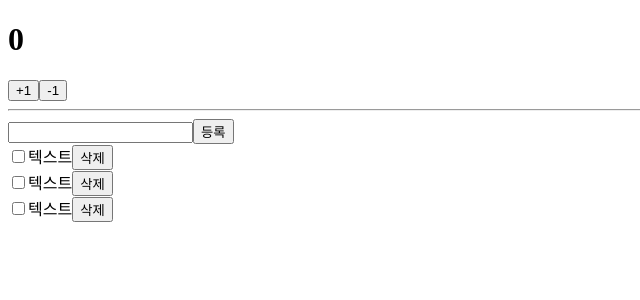
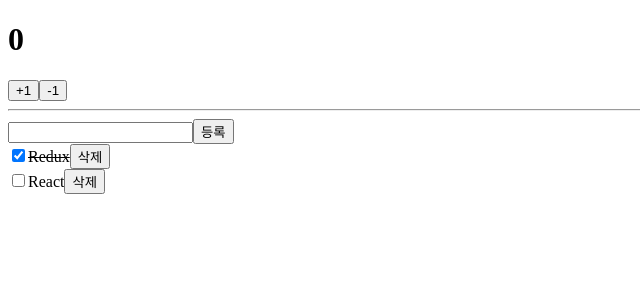
Before and after one commit to wyjeon/react-redux-recap, a React (Create React App) app: page / in a window 1280 px wide. Shown: the top 300 px of the page, without its empty margins (0-640 px from the left). Built offline with nearby package versions, Linux system fonts and the light colour scheme.

Commit message:
Container Component 작성

```diff
--- a/src/App.js
+++ b/src/App.js
@@ -1,13 +1,15 @@
 import React from 'react';
 import Counter from './components/Counter';
 import Todos from './components/Todos';
+import CounterContainer from './containers.js/CounterContainer';
+import TodosContainer from './containers.js/TodosContainer';
 
 function App() {
   return (
     <div>
-      <Counter number={0} />
+      <CounterContainer number={0} />
       <hr />
-      <Todos />
+      <TodosContainer />
     </div>
   );
 }
--- a/src/components/Todos.js
+++ b/src/components/Todos.js
@@ -3,9 +3,16 @@
 const TodoItem = ({ todo, onToggle, onRemove }) => {
   return (
     <div>
-      <input type="checkbox" />
-      <span>텍스트</span>
-      <button>삭제</button>
+      <input
+        type="checkbox"
+        onClick={() => onToggle(todo.id)}
+        checked={todo.done}
+        readOnly={true}
+      />
+      <span style={{ textDecoration: todo.done ? 'line-through' : 'none' }}>
+        {todo.text}
+      </span>
+      <button onClick={() => onRemove(todo.id)}>삭제</button>
     </div>
   );
 };
@@ -13,25 +20,34 @@
 const Todos = ({
   input,
   todos,
-  onChangInput,
+  onChangeInput,
   onInsert,
   onToggle,
   onRemove,
 }) => {
   const onSumbit = e => {
     e.preventDefault();
+    onInsert(input);
+    onChangeInput('');
   };
+
+  const onChange = e => onChangeInput(e.target.value);
 
   return (
     <div>
       <form onSubmit={onSumbit}>
-        <input type="text" />
+        <input type="text" value={input} onChange={onChange} />
         <button type="submit">등록</button>
       </form>
       <div>
-        <TodoItem />
-        <TodoItem />
-        <TodoItem />
+        {todos.map(todo => (
+          <TodoItem
+            todo={todo}
+            key={todo.id}
+            onToggle={onToggle}
+            onRemove={onRemove}
+          />
+        ))}
       </div>
     </div>
   );
--- a/src/containers.js/CounterContainer.js
+++ b/src/containers.js/CounterContainer.js
@@ -1 +1,30 @@
 // Container Component
+import React from 'react';
+import Counter from '../components/Counter';
+import { connect } from 'react-redux';
+import { increase, decrease } from '../modules/counter';
+
+const CounterComtainer = ({ number, increase, decrease }) => {
+  return (
+    <Counter number={number} onIncrease={increase} onDecrease={decrease} />
+  );
+};
+
+// 리덕스 스토어 안의 상태를 컴포넌트의 props로 넘겨주기 위해 사용
+const mapStateToProps = state => ({
+  // state는 현재 스토어가 지니고 있는 상태
+  number: state.counter.number,
+});
+
+// 액션 생성 함수를 컴포넌트의 props로 넘겨주기 위해 사용
+const mapDispatchToProps = dispatch => ({
+  increase: () => {
+    dispatch(increase());
+  },
+  decrease: () => {
+    dispatch(decrease());
+  },
+});
+
+// 컴포넌트와 리덕스를 연동하기 위해 connect()를 사용
+export default connect(mapStateToProps, mapDispatchToProps)(CounterComtainer);
--- /dev/null
+++ b/src/containers.js/TodosContainer.js
@@ -0,0 +1,29 @@
+import React from 'react';
+import { connect } from 'react-redux';
+import { changeInput, insert, toggle, remove } from '../modules/todos';
+import Todos from '../components/Todos';
+
+const TodosContainer = ({
+  input,
+  todos,
+  changeInput,
+  insert,
+  toggle,
+  remove,
+}) => {
+  return (
+    <Todos
+      input={input}
+      todos={todos}
+      onChangeInput={changeInput}
+      onInsert={insert}
+      onToggle={toggle}
+      onRemove={remove}
+    />
+  );
+};
+
+export default connect(
+  ({ todos }) => ({ input: todos.input, todos: todos.todos }),
+  { changeInput, insert, toggle, remove }
+)(TodosContainer);
--- a/src/modules/counter.js
+++ b/src/modules/counter.js
@@ -10,7 +10,7 @@
 
 // 초기 상태
 const initialState = {
-  numbe: 0,
+  number: 0,
 };
 
 // 리듀서 함수 만들기
@@ -19,7 +19,7 @@
     case INCREASE:
       return { number: state.number + 1 };
     case DECREASE:
-      return { numbe: state.number - 1 };
+      return { number: state.number - 1 };
     default:
       return state;
   }
```
